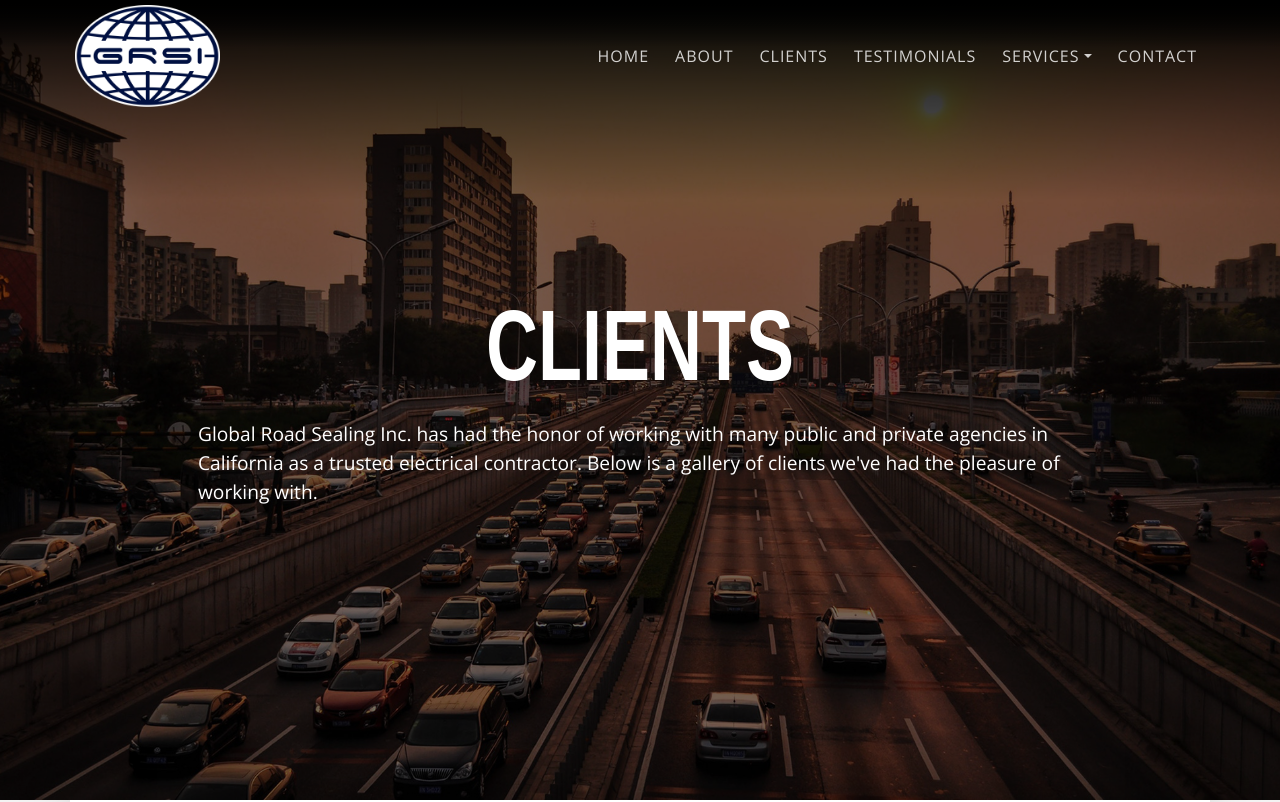
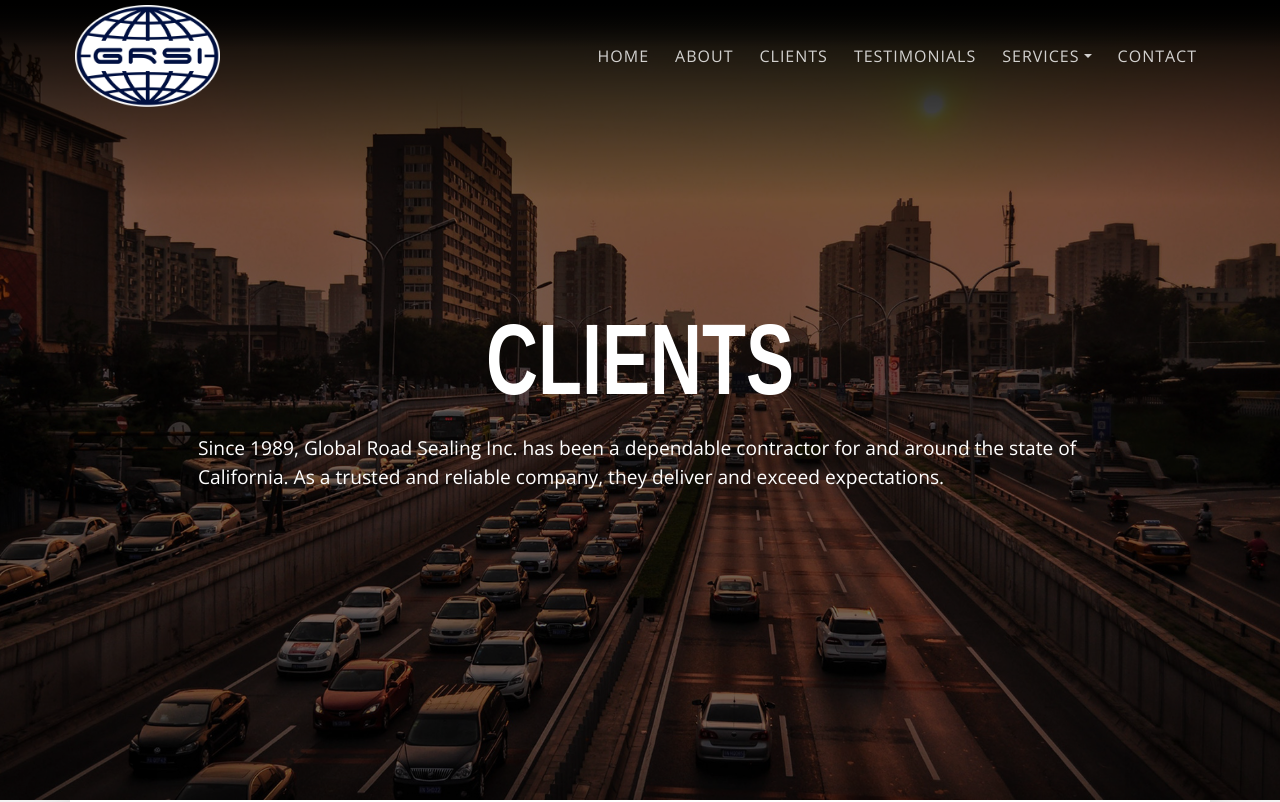
Before and after one commit to AlexanderDLe/GRSI, a React (Create React App) app in the folder client/: page /history in a window 1280 px wide. Shown: the top 802 px of the page. Built offline with nearby package versions, Linux system fonts and the light colour scheme; a web font is replaced by a local one.

Commit message:
Landing spacing and testimonials company source.

```diff
--- a/client/src/components/history/History.js
+++ b/client/src/components/history/History.js
@@ -12,10 +12,9 @@ export default () => {
               CLIENTS
             </h1>
             <p className="lead p-2 text-white centered-text">
-              Global Road Sealing Inc. has had the honor of working with many
-              public and private agencies in California as a trusted electrical
-              contractor. Below is a gallery of clients we've had the pleasure
-              of working with.
+              Since 1989, Global Road Sealing Inc. has been a dependable
+              contractor for and around the state of California. As a trusted
+              and reliable company, they deliver and exceed expectations.
             </p>
           </Container>
         </div>
--- a/client/src/components/layout/Landing.js
+++ b/client/src/components/layout/Landing.js
@@ -53,7 +53,7 @@ export default () => {
                 </Row>
               </div> */}
             </div>
-            <Row className="conditional-padding mt-4">
+            <Row className="conditional-padding">
               <Col lg="3" md="6" className="p-1">
                 <Link to="/crack-seal">
                   <div className="service-card m-auto">
@@ -136,7 +136,7 @@ export default () => {
                     to work with and I would absolutely recommend them!
                   </blockquote>
                   <div className="blockquote-footer">
-                    John Doe From <cite title="Company 1">Company 1</cite>
+                    John Doe From <cite title="Company 1">Slurry Joint</cite>
                   </div>
                 </Col>
                 <Col lg="6">
```
